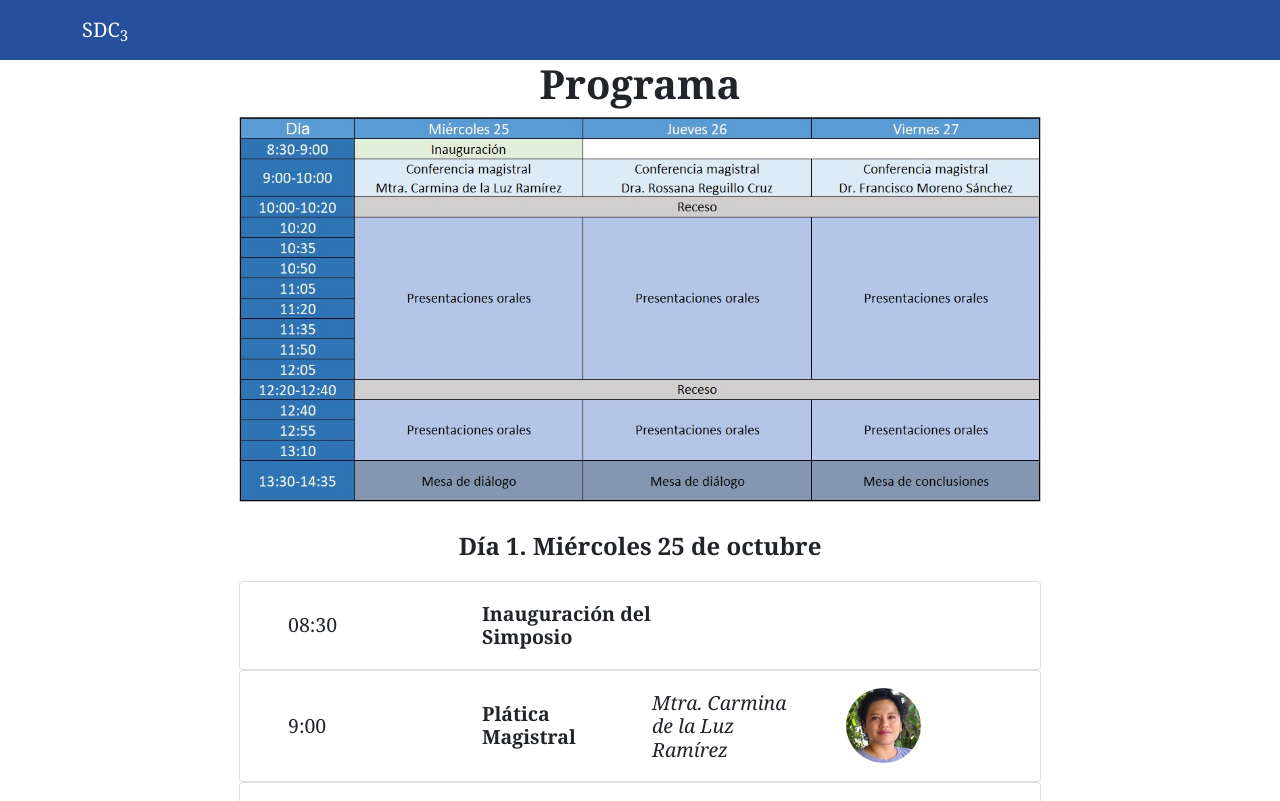
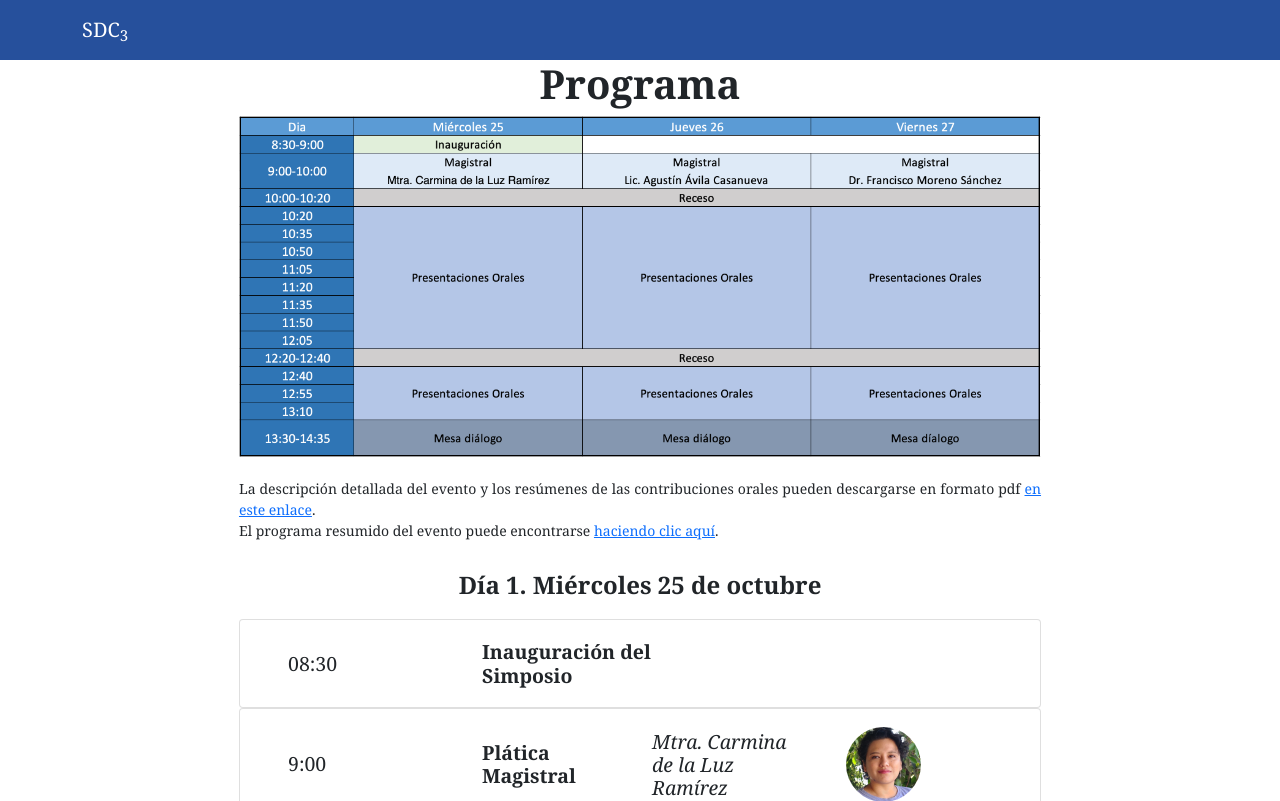
Before and after one commit to payen000/sdc4, a PHP site: page /programa.php in a window 1280 px wide. Shown: the top 801 px of the page. Run offline with PHP 8.4, Linux system fonts and the light colour scheme.

Commit message:
[IMP] Adición de programa e invitados extra

```diff
--- a/programa.php
+++ b/programa.php
@@ -16,6 +16,13 @@
                     <label class="screenreader-text">Programa simplificado</label>
                     <div id="programa-simplificado">
                         <img src="/sdc3/img/programa.png" alt="programa-simplificado" >
+                        <p style="text-align: justify;">
+                            <br>
+                            La descripción detallada del evento y los resúmenes de las contribuciones orales pueden descargarse en formato pdf
+                            <a href="img/programa.pdf" target="_blank">en este enlace</a>.
+                            <br>El programa resumido del evento puede encontrarse
+                            <a href="img/programa_resumido.pdf" target="_blank">haciendo clic aquí</a>.
+                        </p>
                     </div>
 
                     <div class="day">
```
Also changed, not shown: participantes.php (+12 -4 lines), img/programa.png, 2 other files.
